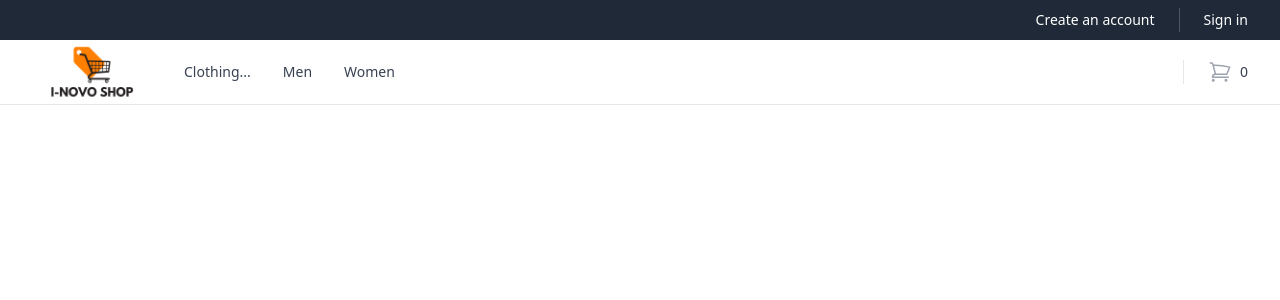
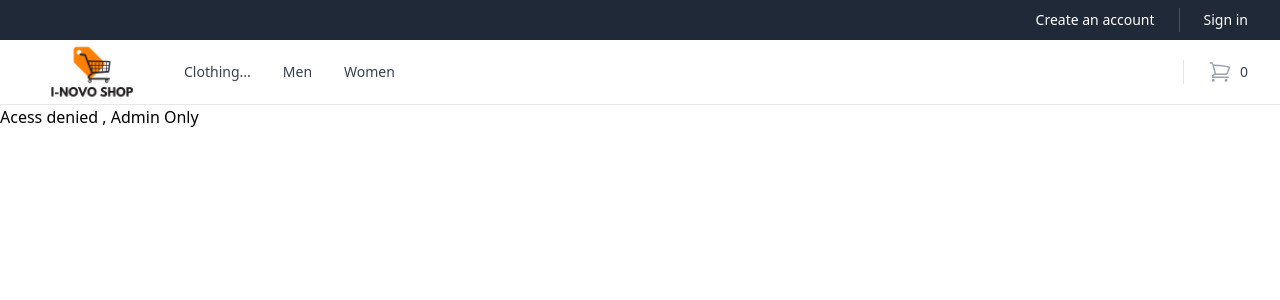
Before and after one commit to mukeshkr123/-Ecommerce-frontend, a React (Vite) app: page /route in a window 1280 px wide. Shown: the top 300 px of the page. Built offline with nearby package versions, Linux system fonts and the light colour scheme.

Commit message:
add admin routes

```diff
--- a/src/App.jsx
+++ b/src/App.jsx
@@ -3,6 +3,7 @@ import LoginPage from "./pages/LoginPage";
 import HomePage from "./pages/HomePage";
 import Navbar from "./components/Navbar/Navabar";
 import AuthRoute from "./components/AuthRoute/AuthRoute";
+import AdminRoute from "./components/AuthRoute/AdminRoute";
 
 const App = () => {
   return (
@@ -12,7 +13,9 @@ const App = () => {
         <Route path="/" element={<HomePage />} />
         {/* users  */}
         <Route path="/login" element={<LoginPage />} />
-        <Route path="/admin" element={<AuthRoute></AuthRoute>} />
+        <Route path="/dashboard" element={<AuthRoute></AuthRoute>} />
+
+        <Route path="/route" element={<AdminRoute></AdminRoute>} />
       </Routes>
     </BrowserRouter>
   );
--- /dev/null
+++ b/src/components/AuthRoute/AdminRoute.jsx
@@ -0,0 +1,14 @@
+import React from "react";
+
+const AdminRoute = () => {
+  const user = JSON.parse(localStorage.getItem("userInfo"));
+  const isAdmin = user?.userFound?.isAdmin ? true : false;
+
+  console.log(!isAdmin);
+
+  if (!isAdmin) return <h1>Acess denied , Admin Only</h1>;
+
+  return <div>AdminRoute</div>;
+};
+
+export default AdminRoute;
```
